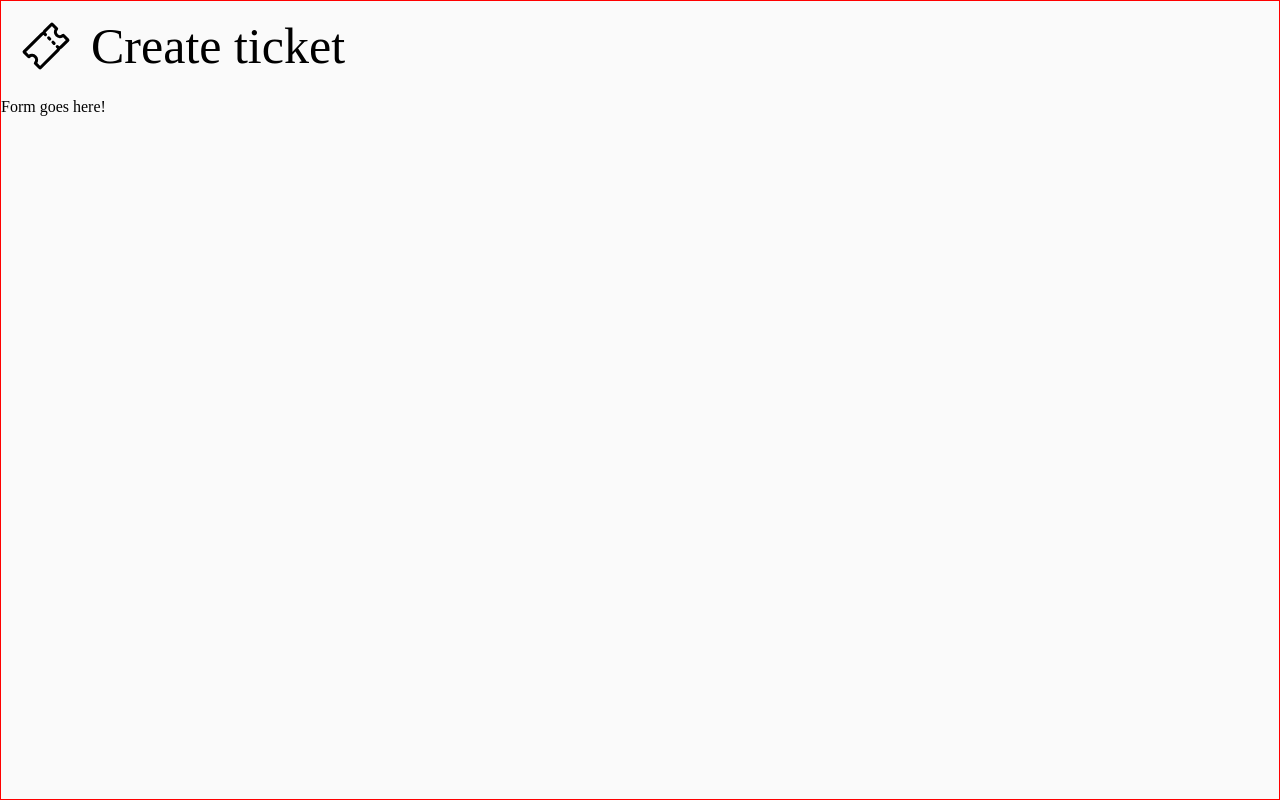
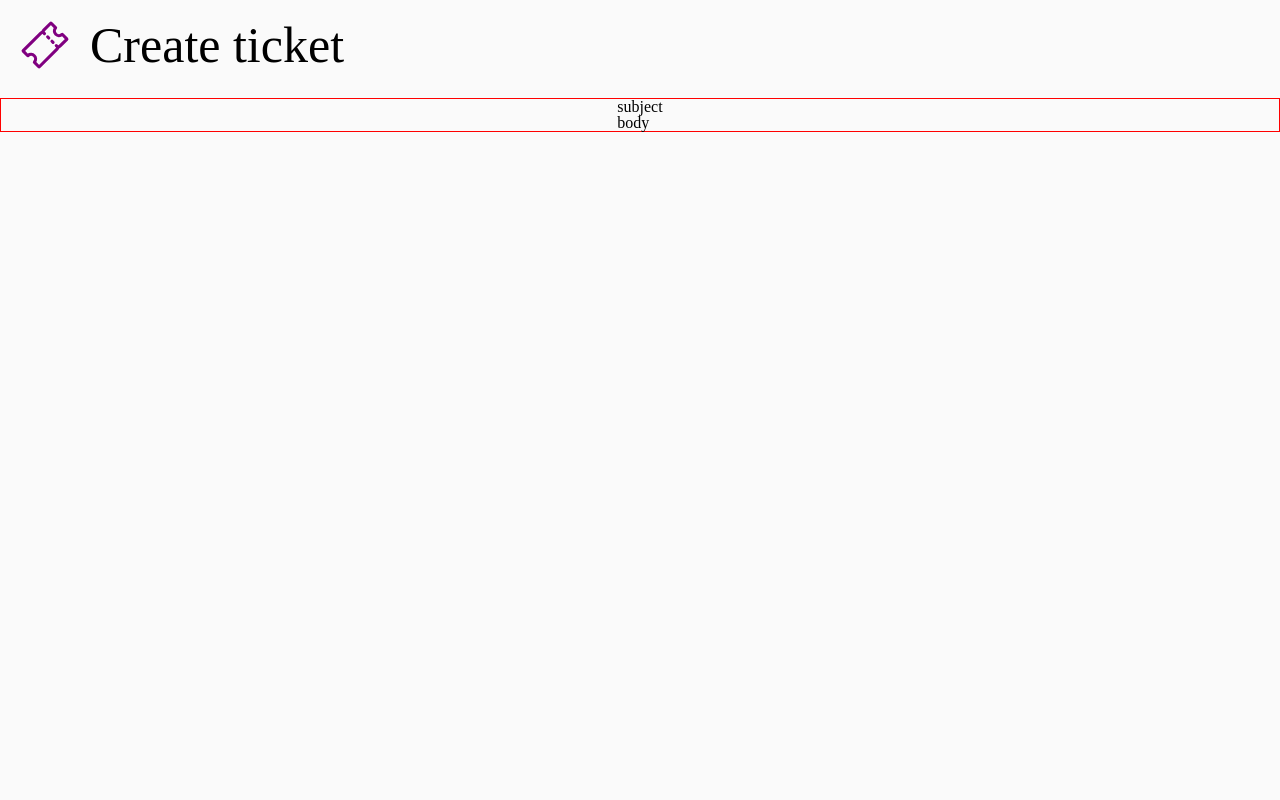
Before and after one commit to imxande/Help-Desk, a React (Create React App) app in the folder bug-tracker/: page /ticket in a window 1280 px wide. Built offline with nearby package versions, Linux system fonts and the light colour scheme; the HTML template or start-up script is replaced by a standard one.

Commit message:
added initial form setup

```diff
--- a/bug-tracker/src/components/ticket/style.js
+++ b/bug-tracker/src/components/ticket/style.js
@@ -1,7 +1,6 @@
 import styled from "styled-components";
 
 export const Container = styled.div`
-	border: 1px solid red;
 	width: 100%;
 	height: 100%;
 	display: flex;
@@ -16,10 +15,16 @@ export const Header = styled.header`
 	margin: 20px;
 `;
 
-export const Icon = styled.i``;
+export const Icon = styled.i`
+	color: purple;
+`;
 
 export const HeadingOne = styled.h1`
 	margin: 0 20px;
 `;
 
-export const FormContainer = styled.div``;
+export const FormContainer = styled.div`
+	border: 1px solid red;
+	display: flex;
+	justify-content: center;
+`;
--- a/bug-tracker/src/components/ticket_form/index.jsx
+++ b/bug-tracker/src/components/ticket_form/index.jsx
@@ -1,10 +1,15 @@
 import React from "react";
-import {Container} from "./style"
+import { Container, Form, Field } from "./style";
 
 const TicketForm = () => {
-    return (
-        <Container> Form goes here!</Container>
-    )
-}
+	return (
+		<Container>
+			<Form>
+				<Field>subject</Field>
+				<Field>body</Field>
+			</Form>
+		</Container>
+	);
+};
 
 export default TicketForm;
--- a/bug-tracker/src/components/ticket_form/style.js
+++ b/bug-tracker/src/components/ticket_form/style.js
@@ -1,3 +1,5 @@
 import styled from "styled-components";
 
 export const Container = styled.div``;
+export const Form = styled.form``;
+export const Field = styled.div``;
```
